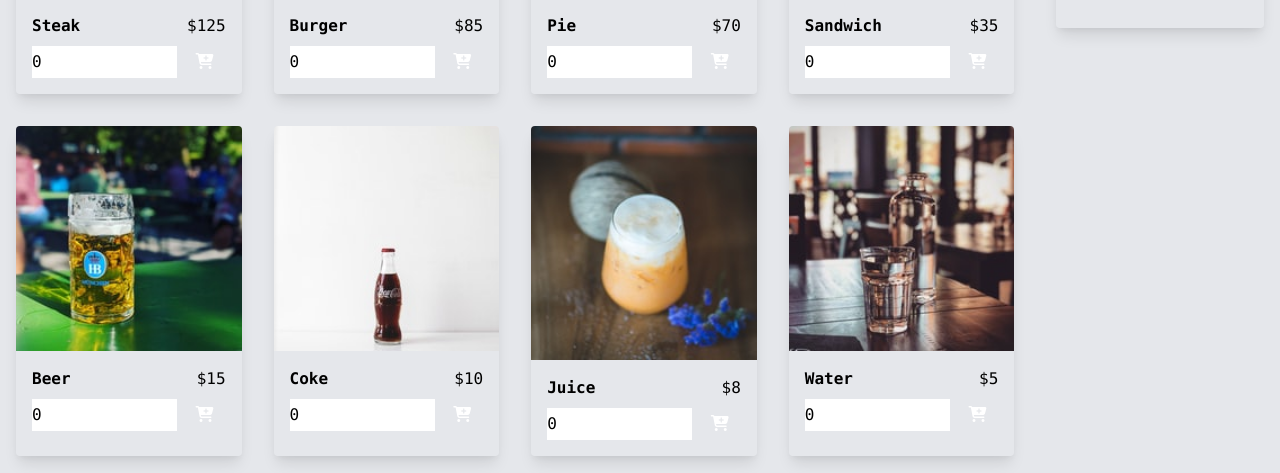
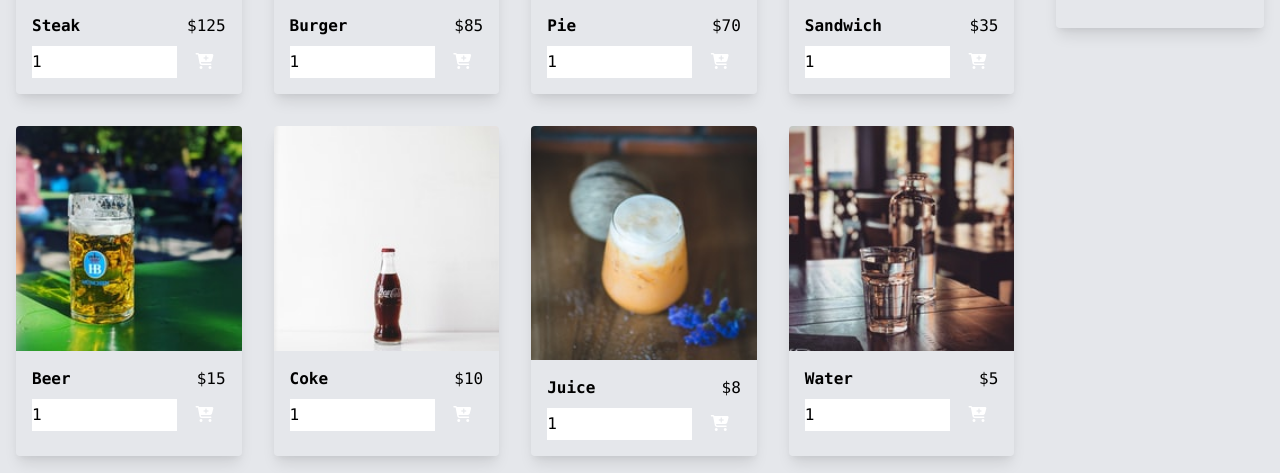
Before and after one commit to douglas06mp/react-shopping-cart, a React (Create React App) app: page /products in a window 1280 px wide. Shown: the part 324-797 px from the top of the page. Built offline with nearby package versions, Linux system fonts and the light colour scheme.

Commit message:
create useInputState hook and add in Product

```diff
--- a/src/components/Product.js
+++ b/src/components/Product.js
@@ -1,6 +1,15 @@
 import React from 'react';
+import { useInputState } from '../hooks/useInputState';
 
 export default function Product({ id, name, img, price }) {
+  const [amount, changeAmount, reset] = useInputState(1);
+
+  const increment = (e) => {
+    e.preventDefault();
+    console.log(id, amount);
+    reset();
+  };
+
   return (
     <div className="max-w-sm rounded overflow-hidden shadow-lg">
       <img className="w-full" src={img} alt="Sunset in the mountains" />
@@ -9,9 +18,17 @@ export default function Product({ id, name, img, price }) {
           <div className="font-bold text-l mb-2">{name}</div>
           <div className="">${price}</div>
         </div>
-        <form className="flex justify-between">
-          <input type="number" className="w-3/4" value="0" />
-          <button className="bg-orange-500 hover:bg-orange-700 text-white font-bold py-1 px-3 rounded">
+        <form className="flex justify-between" onSubmit={increment}>
+          <input
+            type="number"
+            className="w-3/4"
+            value={amount}
+            onChange={changeAmount}
+          />
+          <button
+            type="submit"
+            className="bg-orange-500 hover:bg-orange-700 text-white font-bold py-1 px-3 rounded"
+          >
             <i className="fas fa-cart-plus"></i>
           </button>
         </form>
--- /dev/null
+++ b/src/hooks/useInputState.js
@@ -0,0 +1,12 @@
+import { useState } from 'react';
+
+export function useInputState(initVal) {
+  const [val, setVal] = useState(initVal);
+  const handleChange = (e) => {
+    setVal(e.target.value);
+  };
+  const reset = () => {
+    setVal(1);
+  };
+  return [val, handleChange, reset];
+}
```
